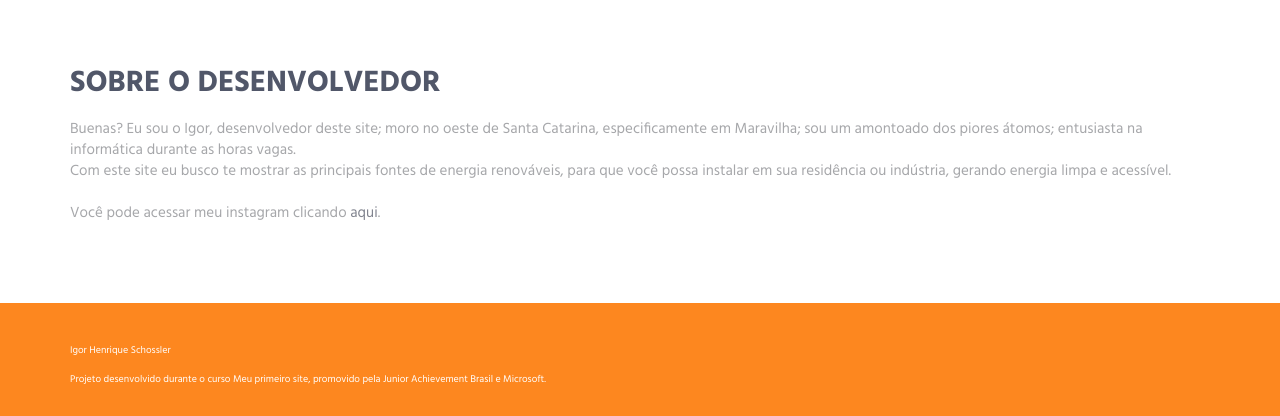
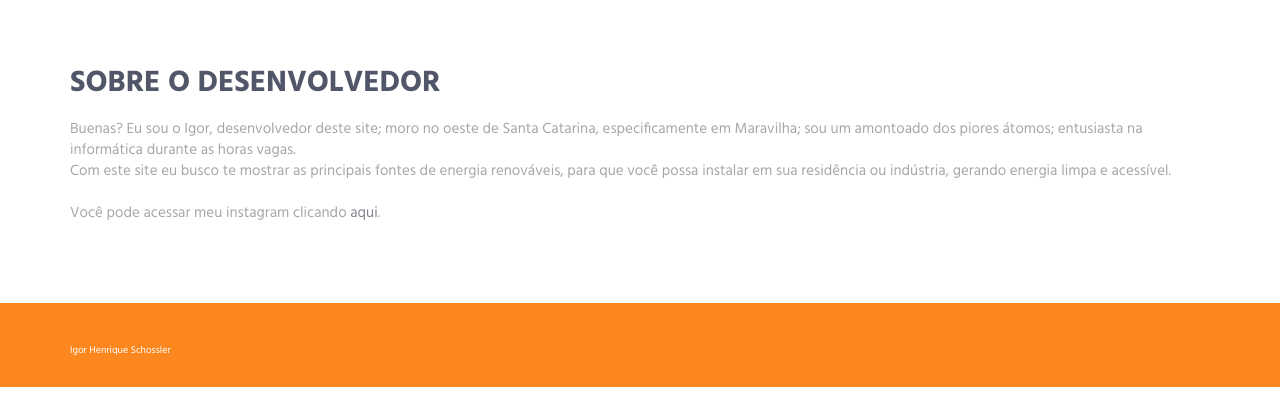
Before and after one commit to Irgochu/irgochu.github.io, a plain HTML site: page index.html in a window 1280 px wide. Shown: the part 4397-4813 px from the top of the page. After the commit the page ends 4784 px from the top, so only its background shows below. Drawn offline with Linux system fonts and the light colour scheme.

Commit message:
Update index.html

```diff
--- a/index.html
+++ b/index.html
@@ -224,7 +224,7 @@
 
             <section id="final">
                 <p class="container" style="font-size: 10px; color: white;"> Igor Henrique Schossler</p>
-                <p class="container" style="font-size: 10px; color: white;">Projeto desenvolvido durante o curso Meu primeiro site, promovido pela Junior Achievement Brasil e Microsoft.</p>
+
 
             </section>
 
```
